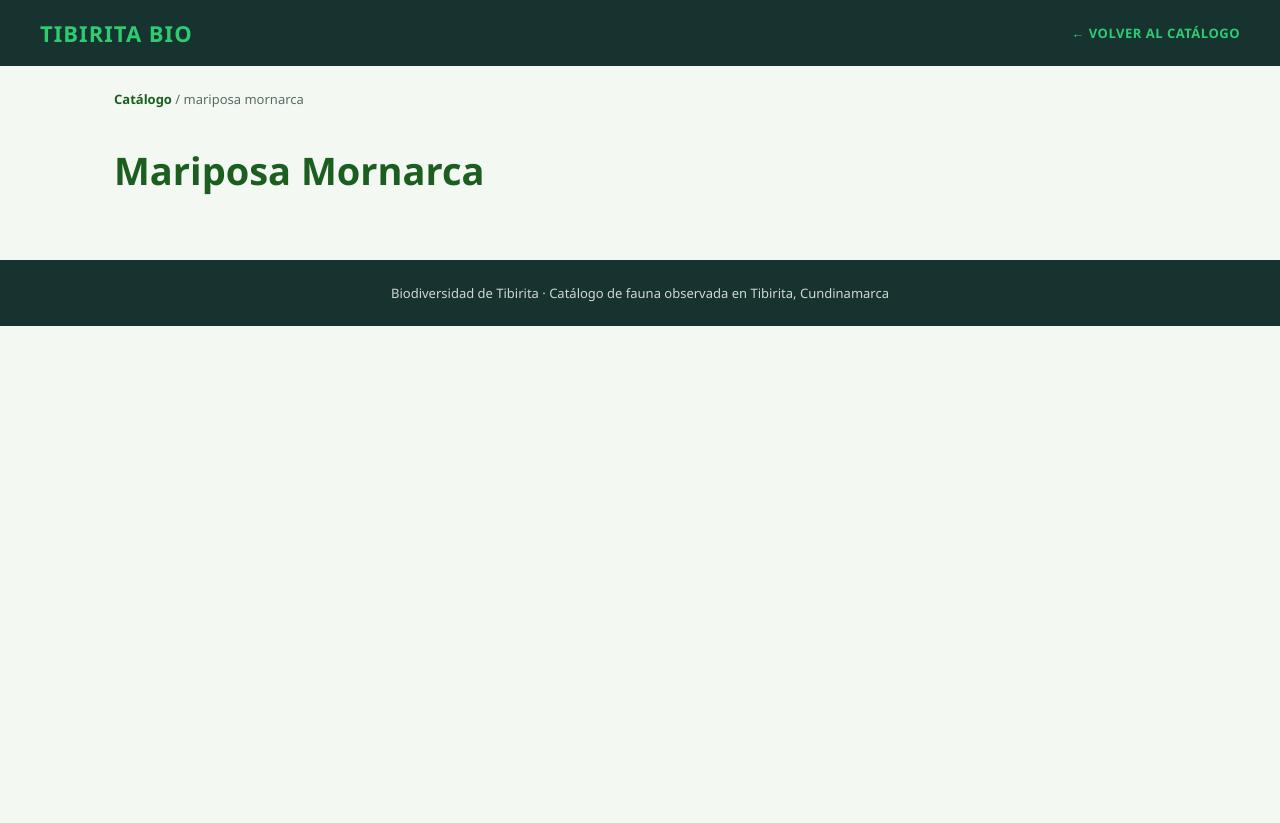
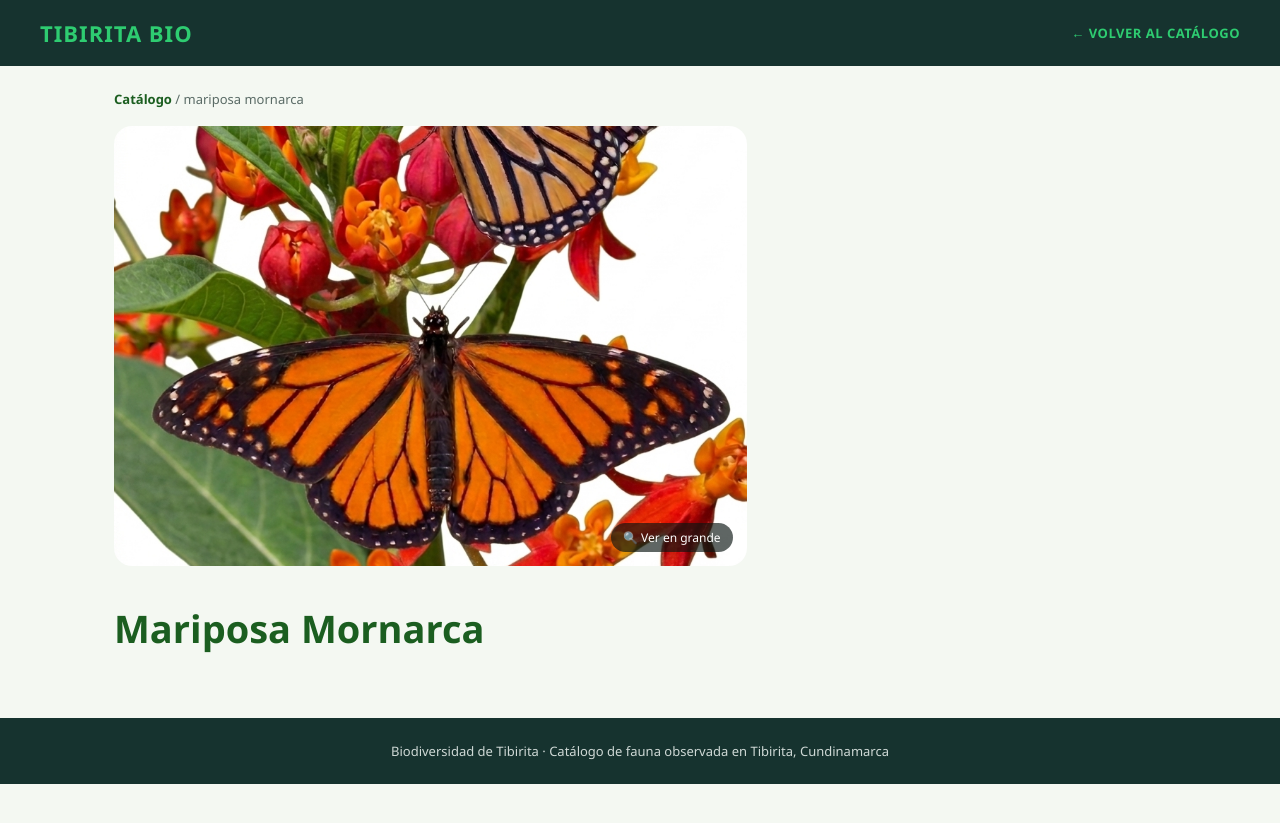
Before and after one commit to insecterik/insecterik.github.io, a Jekyll site: the page built from _especies/mariposa-mornarca.md, in a window 1280 px wide. Shown: the top 823 px of the page. Built offline with Jekyll 4.4.1, drawn with Linux system fonts in a browser that asks for light colours.

Commit message:
dieciocho commit

```diff
--- a/_layouts/especie.html
+++ b/_layouts/especie.html
@@ -462,6 +462,9 @@
 <!-- Contenido Markdown original de Jekyll, oculto, usado solo como fuente de datos -->
 <div id="rawContent">
 {{ content }}
+{% for img in page.imagenes %}
+  <img src="{{ img }}" alt="{{ page.title }}">
+{% endfor %}
 </div>
 
 <div class="lightbox" id="lightbox">
```
